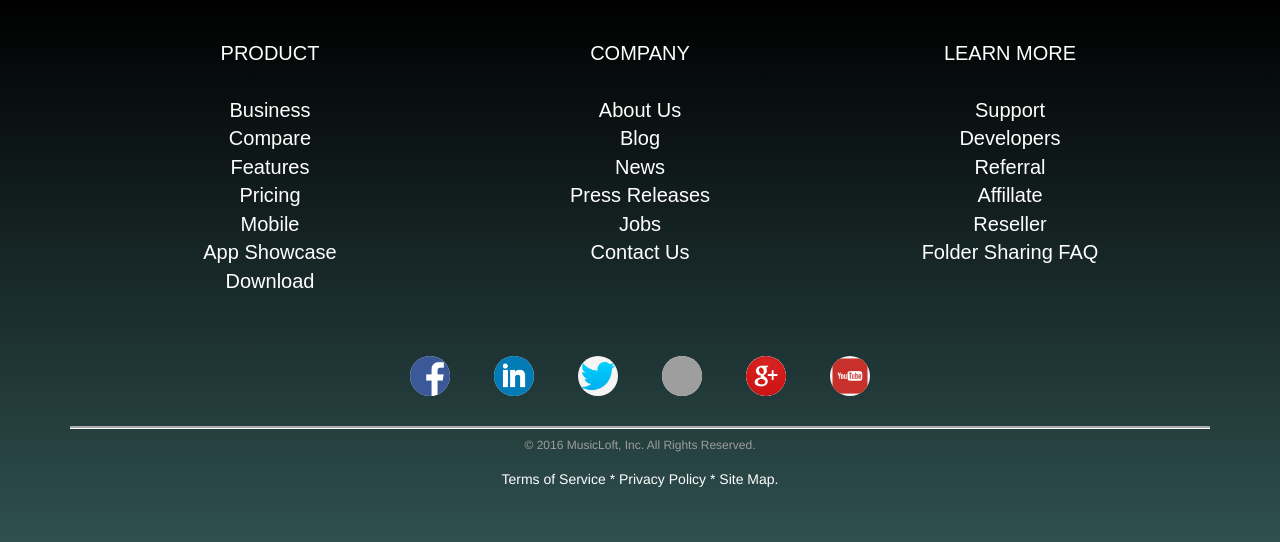
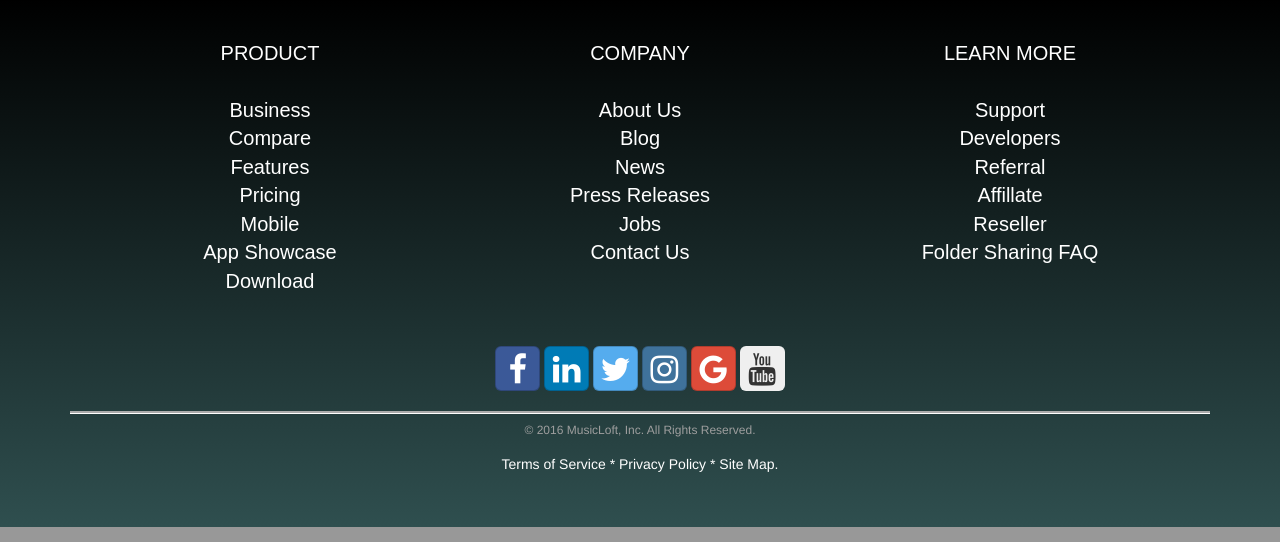
Before and after one commit to enabokov/Musicloft, a Django app: page /bands/ in a window 1280 px wide. Shown: the part 2723-3265 px from the top of the page. Run offline with Django 3.2, Linux system fonts and the light colour scheme; data comes from the database, SQL or seed files in the repository; parts of the project's set-up code (start-up, migrations or seed data) failed here and were passed over; some libraries are stand-ins or nearby versions; grey boxes are pictures that could not be loaded.

Commit message:
Edit footer

```diff
--- a/music/static/music/base.css
+++ b/music/static/music/base.css
@@ -283,12 +283,7 @@
     color: white;
     display: block;
 }
-#facebook, #instagram, #ln, #twitter, #google, #youtube{
-    height: 40px;
-    width: 40px;
-    background-color: whitesmoke;
-    border-radius: 100%;
-}
+
 #footer-middle{
     margin-left: auto;
     margin-right: auto;
@@ -316,12 +311,14 @@
     width: 100%;
     float: right;
 }
-#film{
-    margin-left: auto;
-    margin-right: auto;
-    width: 100%;
-    letter-spacing: 20px;
+
+#social_media {
+  display: inline;
+  border: none;
+  text-align: center;
+  text-decoration: none;
 }
+
 #search_id input{
     background-color: whitesmoke;
 }
--- a/music/templates/music/base.html
+++ b/music/templates/music/base.html
@@ -13,6 +13,8 @@
         {% load static %}
 
         <link rel="stylesheet" type='text/css' href="{% static 'music/bower_components/bootstrap/dist/css/bootstrap.min.css' %}">
+        <link rel="stylesheet" type="text/css" href="{% static 'music/bower_components/bootstrap-social/bootstrap-social.css' %}">
+        <link rel="stylesheet" type="text/css" href="{% static 'music/bower_components/font-awesome/css/font-awesome.min.css' %}">
         <link rel="stylesheet" type="text/css" href="{% static 'music/base.css' %}">
         {% block css_files %}{% endblock %}
 
@@ -173,17 +175,27 @@
                     </div>
                 </div>
                 <br><br>
-                <div class="row" id="film">
-                    <div class="col-lg-12 col-md-12 col-sm-12 col-xs-12">
-                        <img id="facebook" src="{% static 'music/image_for_site/facebook.png' %}"/>
-                        <img id="ln" src="{% static 'music/image_for_site/linkedin.png' %}"/>
-                        <img id="twitter" src="{% static 'music/image_for_site/twitter.png' %}"/>
-                        <img id="instagram" src="{% static 'music/image_for_site/instagram.png' %}"/>
-                        <img id="google" src="{% static 'music/image_for_site/google_plus.png' %}"/>
-                        <img id="youtube" src="{% static 'music/image_for_site/youtube.png' %}"/>
-                    </div>
+                <div id="social_media">
+                    <button class="btn btn-social-icon btn-lg btn-facebook">
+                      <span class="fa fa-facebook"></span>
+                    </button>
+                    <button class="btn btn-social-icon btn-lg btn-linkedin">
+                      <span class="fa fa-linkedin"></span>
+                    </button>
+                    <button class="btn btn-social-icon btn-lg btn-twitter">
+                      <span class="fa fa-twitter"></span>
+                    </button>
+                    <button class="btn btn-social-icon btn-lg btn-instagram">
+                      <span class="fa fa-instagram"></span>
+                    </button>
+                    <button class="btn btn-social-icon btn-lg btn-google">
+                      <span class="fa fa-google"></span>
+                    </button>
+                    <button class="btn btn-social-icon btn-lg btn-youtube">
+                      <span class="fa fa-youtube"></span>
+                    </button>
                 </div>
-                <br>
+                <br><br>
 
                 <div class="row" id="footer-intermediate"></div>
 
```
